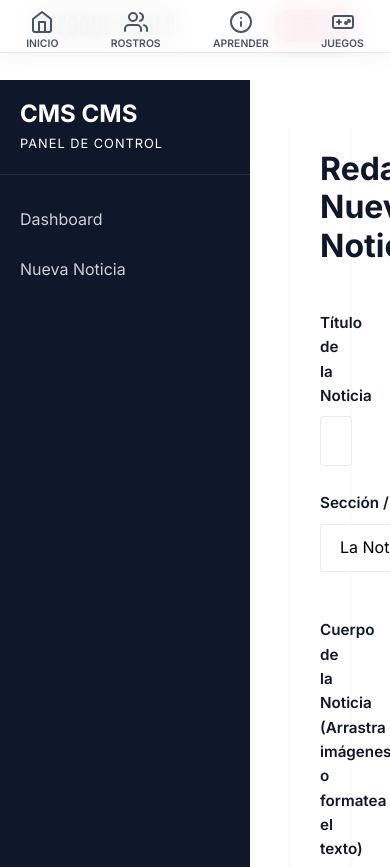
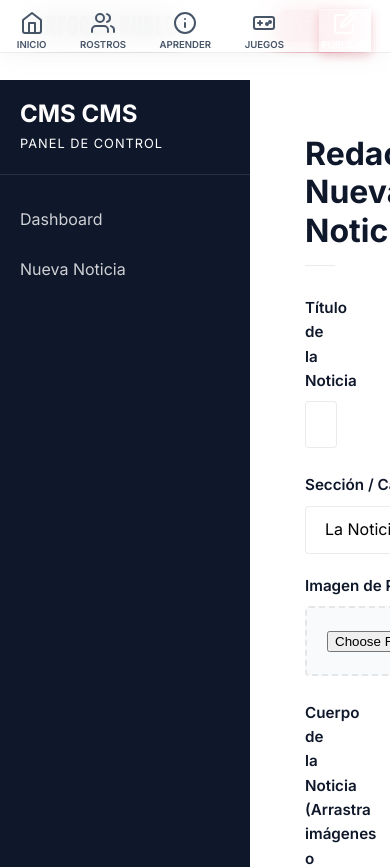
Before and after one commit to fay89/noticias-internas, a Next.js app: page /admin/editor in a window 390 px wide. Shown: the top 867 px of the page. Built offline with nearby package versions, Linux system fonts and the light colour scheme; no server answers; sample sign-in values are in the browser's storage.

Commit message:
Añadir botón de publicar en App y hacer el editor responsivo

```diff
--- a/src/app/admin/editor/editor.module.css
+++ b/src/app/admin/editor/editor.module.css
@@ -77,3 +77,27 @@
   padding-top: 20px;
   border-top: 1px solid var(--border-color);
 }
+
+@media (max-width: 768px) {
+  .editorContainer {
+    padding: 15px;
+    box-shadow: none;
+    border-radius: 0;
+  }
+
+  .grid2 {
+    grid-template-columns: 1fr;
+  }
+
+  .inputTitle {
+    font-size: 1.1rem;
+  }
+
+  .actions {
+    flex-direction: column-reverse;
+  }
+
+  .actions button {
+    width: 100%;
+  }
+}
--- a/src/app/layout.module.css
+++ b/src/app/layout.module.css
@@ -216,7 +216,7 @@
     flex-direction: column;
     align-items: center;
     justify-content: center;
-    font-size: 0.65rem !important;
+    font-size: 0.6rem !important;
     background: transparent !important;
     padding: 2px !important;
     color: var(--text-secondary);
@@ -224,7 +224,11 @@
     text-align: center;
     line-height: 1.2;
     border-radius: 0 !important;
-    transition: color 0.3s ease;
+    transition: all 0.3s ease;
+    white-space: nowrap;
+    overflow: hidden;
+    text-overflow: ellipsis;
+    max-width: 65px;
   }
   .nav a::after {
     display: none;
@@ -247,6 +251,19 @@
     stroke: var(--accent-red-main);
   }
 
+  .publishButton {
+    background: linear-gradient(135deg, var(--accent-red-main), var(--accent-red-light)) !important;
+    border-radius: 12px !important;
+    color: white !important;
+    margin: 0 4px !important;
+    padding: 6px 8px !important;
+    box-shadow: 0 4px 10px rgba(191, 18, 44, 0.2);
+  }
+
+  .publishButton .navIcon {
+    stroke: white !important;
+  }
+
   .main {
     padding-top: 80px;
     padding-bottom: 90px;
--- a/src/app/layout.tsx
+++ b/src/app/layout.tsx
@@ -90,6 +90,13 @@ export default function RootLayout({
                     <span className={layoutStyles.mobileText}>Juegos</span>
                   </a>
                 </li>
+                <li>
+                  <a href="/admin/editor" className={layoutStyles.publishButton}>
+                    <svg className={layoutStyles.navIcon} viewBox="0 0 24 24" fill="none" stroke="currentColor" strokeWidth="2" strokeLinecap="round" strokeLinejoin="round"><path d="M11 4H4a2 2 0 0 0-2 2v14a2 2 0 0 0 2 2h14a2 2 0 0 0 2-2v-7"></path><path d="M18.5 2.5a2.121 2.121 0 0 1 3 3L12 15l-4 1 1-4 9.5-9.5z"></path></svg>
+                    <span className={layoutStyles.desktopText}>Redactar</span>
+                    <span className={layoutStyles.mobileText}>Publicar</span>
+                  </a>
+                </li>
               </ul>
             </nav>
           </div>
```
